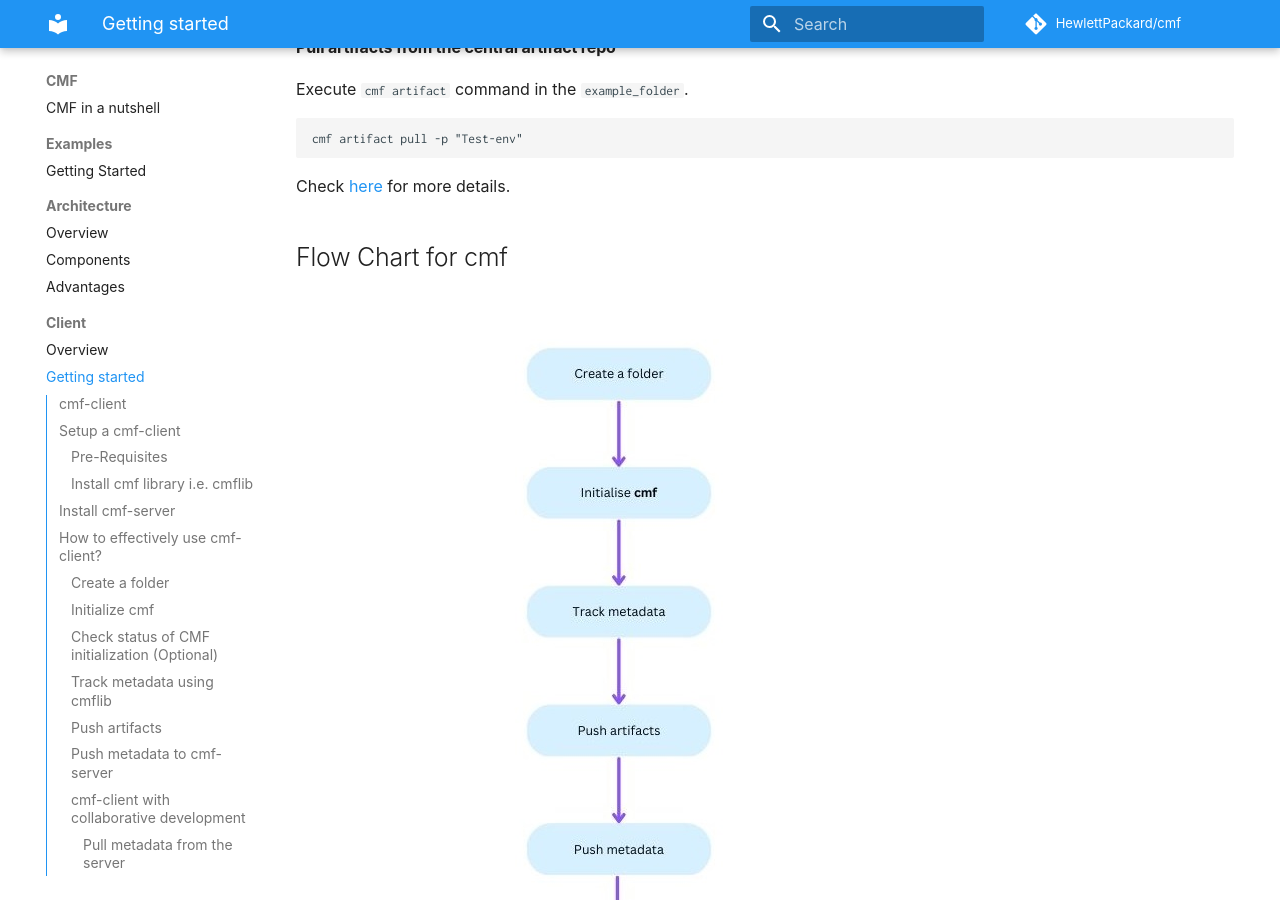
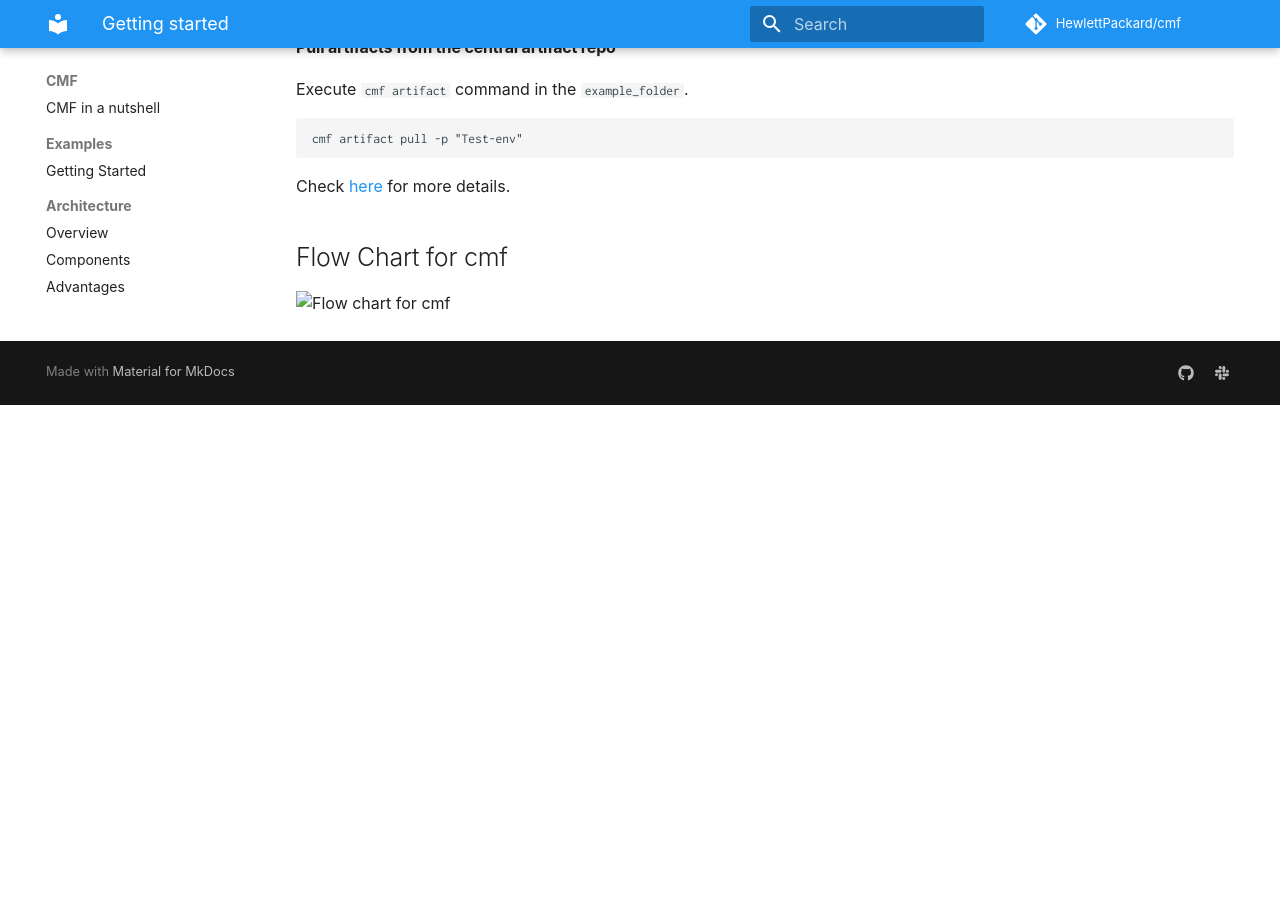
Before and after one commit to HewlettPackard/cmf, an MkDocs documentation site: the page built from docs/cmf_client/step-by-step.md, in a window 1280 px wide and 900 px high, scrolled down 2596 px. Built offline with MkDocs 1.6.1 and Material for MkDocs 9.7.7, drawn with Linux system fonts in a browser that asks for light colours; some web fonts are replaced; comment, search, counter and statistics services are not loaded; after the commit the page ends 3001 px from its top, so only the background shows below that.

Commit message:
Update step-by-step.md

```diff
--- a/docs/cmf_client/step-by-step.md
+++ b/docs/cmf_client/step-by-step.md
@@ -73,4 +73,4 @@
 Check [here](./cmf_client.md) for more details.
 
 ## Flow Chart for cmf
-<img src="../../assets/flow_chart_cmf.jpg" alt="Flow chart for cmf" style="display: block; margin: 0 auto" />
+<img src="./../assets/flow_chart_cmf.jpg" alt="Flow chart for cmf" style="display: block; margin: 0 auto" />
```
